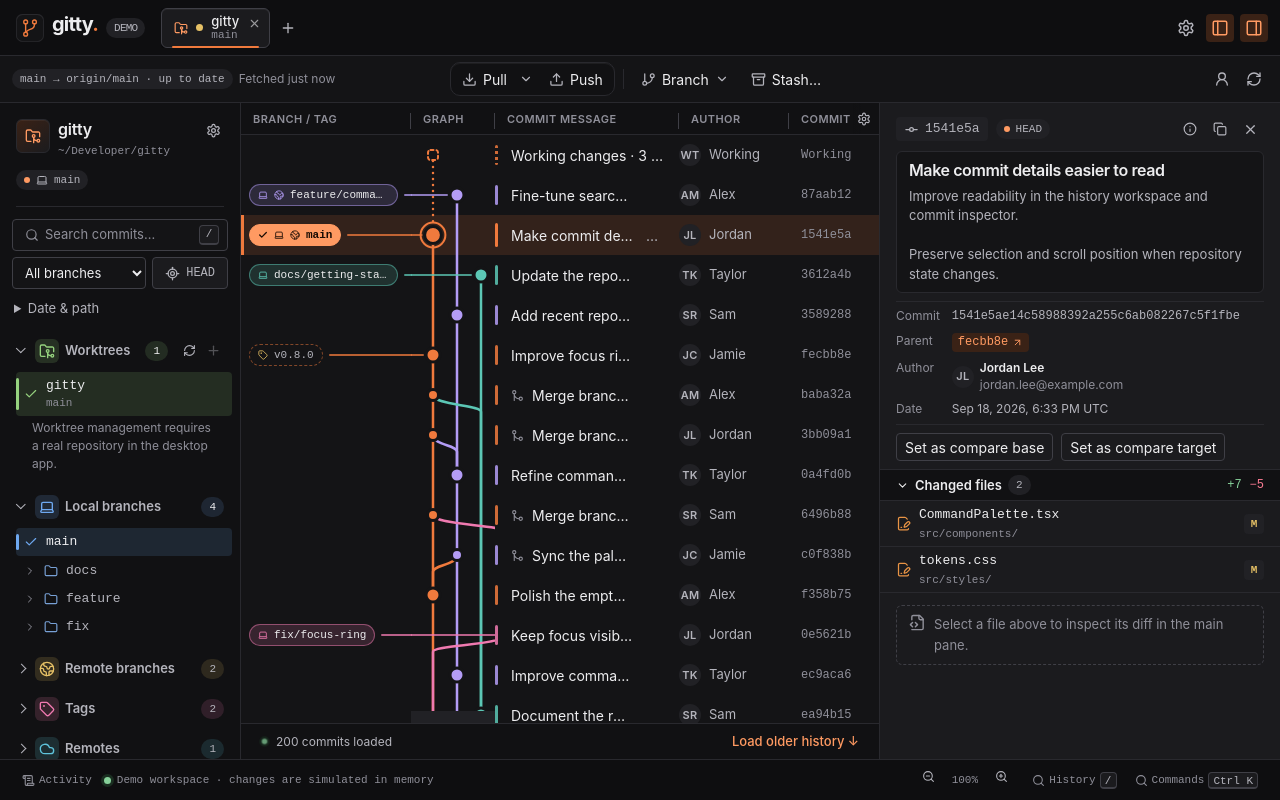
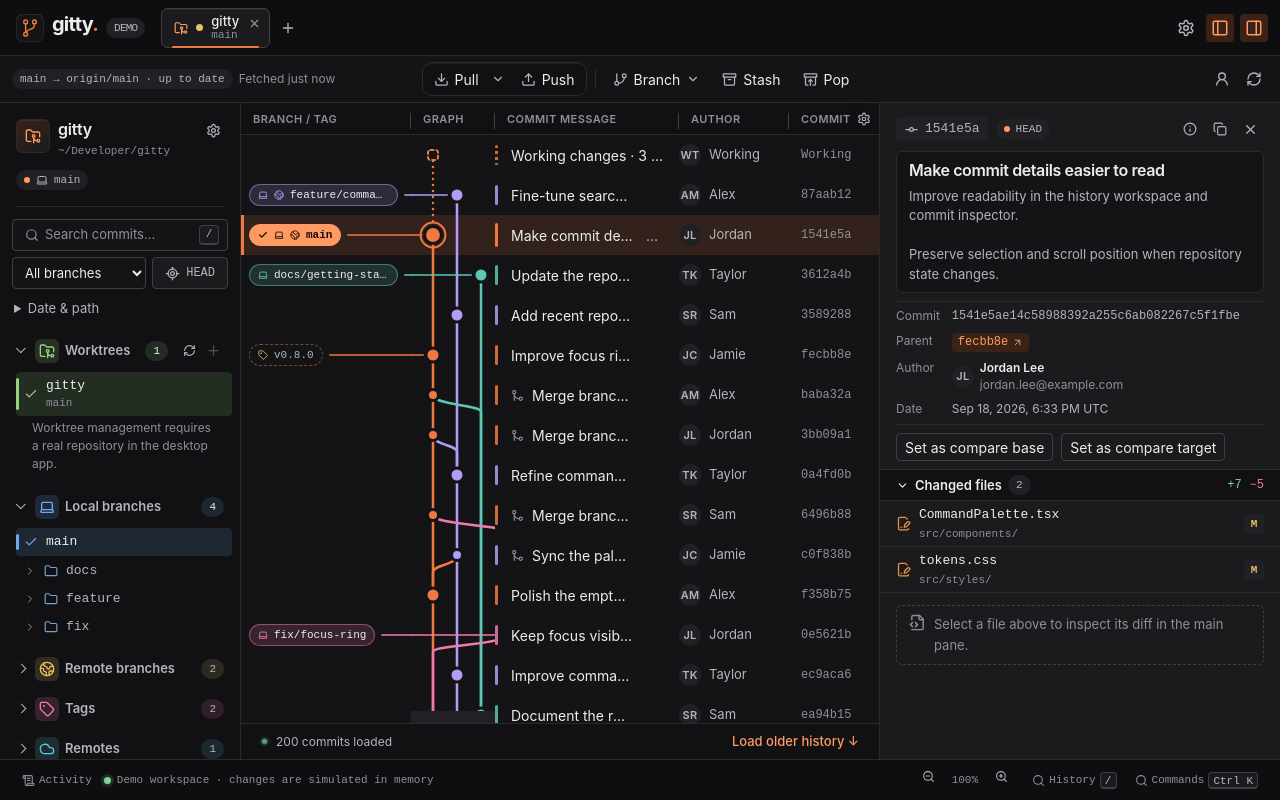
Before and after one commit to simonkaring/gitty, a React (Vite) app: page / in a window 1280 px wide. Built offline with nearby package versions, Linux system fonts and the light colour scheme.

Commit message:
feat(toolbar): split stash into stash and pop buttons
Stash saves all working changes with a generated message; Pop pops the stash entry selected in the graph, or the newest stash. Both play the toolbar's hover and pending motion.

```diff
--- a/src/components/RepositoryPane.tsx
+++ b/src/components/RepositoryPane.tsx
@@ -759,7 +759,7 @@ export function RepositoryPane({ paletteOpen = false, onOpenPalette = () => {},
       onCherryPick={() => setActionContext({ oid: pickOrder[0], commits: pickOrder, initial: 'cherryPick' })}
       onClearPick={() => { setPickMode(false); setPickOrder([]); }}
       onStartPickMode={() => setPickMode(true)}
-      onOpenStash={() => setStashOpen(true)}
+      selectedOid={selected === WORKING_ID ? '' : selected}
       onRefresh={() => void refresh()}
       onWrite={remoteWrite}
       fetchStatus={fetchStatus}
--- a/src/components/RepositoryToolbar.tsx
+++ b/src/components/RepositoryToolbar.tsx
@@ -1,8 +1,8 @@
 import { useEffect, useRef, useState } from 'react';
 import { useDismiss, useMenuKeyboard } from './ui';
-import { Archive, Check, ChevronDown, Download, GitBranch, RefreshCw, Upload, UserRound } from 'lucide-react';
+import { Archive, ArchiveRestore, Check, ChevronDown, Download, GitBranch, RefreshCw, Upload, UserRound } from 'lucide-react';
 import { native, errorMessage } from '../model/native';
-import { DEFAULT_PULL_MODE, PULL_MODE_LABELS, remoteSuccessMessage, needsPublish, syncSummary, type PullMode, type RemoteActionRequest, type SyncInfo } from '../model/remote';
+import { autoStashMessage, DEFAULT_PULL_MODE, PULL_MODE_LABELS, remoteSuccessMessage, needsPublish, sortStashes, stashSuccessMessage, syncSummary, type PullMode, type RemoteActionRequest, type StashActionRequest, type StashEntry, type SyncInfo } from '../model/remote';
 import { PublishDialog } from './PublishDialog';
 import { describeFetchStatus, type FetchStatus } from '../model/autoFetch';
 import { RepositoryIdentityDialog } from './RepositoryIdentityDialog';
@@ -23,7 +23,8 @@ export interface RepositoryToolbarProps {
   onCherryPick: () => void;
   onClearPick: () => void;
   onStartPickMode: () => void;
-  onOpenStash: () => void;
+  /** The commit picked in the graph; a pop uses its stash entry when it is one. */
+  selectedOid: string;
   onRefresh: () => void;
   onWrite: (command: string, args: Record<string, unknown>) => Promise<string>;
   notify: (message: string) => void;
@@ -35,7 +36,7 @@ const IDLE_FETCH: FetchStatus = { kind: 'idle' };
 /** Compact Pull / Push / Branch / Stash / Refresh toolbar. Sync info is a
  * passive, local-only read refetched when the active repository changes.
  * RepositoryPane separately schedules background fetches of remote refs. */
-export function RepositoryToolbar({ handle, active, revision, stateRevision, busy, pickCount, pickMode, onCreateBranch, onSwitchBranch, onCherryPick, onClearPick, onStartPickMode, onOpenStash, onRefresh, onWrite, notify, fetchStatus = IDLE_FETCH }: RepositoryToolbarProps) {
+export function RepositoryToolbar({ handle, active, revision, stateRevision, busy, pickCount, pickMode, onCreateBranch, onSwitchBranch, onCherryPick, onClearPick, onStartPickMode, selectedOid, onRefresh, onWrite, notify, fetchStatus = IDLE_FETCH }: RepositoryToolbarProps) {
   const [now, setNow] = useState(() => Date.now());
   useEffect(() => {
     if (!active) return;
@@ -46,7 +47,7 @@ export function RepositoryToolbar({ handle, active, revision, stateRevision, bus
   const fetchLabel = describeFetchStatus(fetchStatus, now);
   const [sync, setSync] = useState<SyncInfo | null>(null);
   const [syncError, setSyncError] = useState('');
-  const [pending, setPending] = useState<'fetch' | 'pull' | 'push' | null>(null);
+  const [pending, setPending] = useState<'fetch' | 'pull' | 'push' | 'stash' | 'pop' | null>(null);
   // Briefly swaps the finished action's icon for a self-drawing check.
   const [done, setDone] = useState<'fetch' | 'pull' | 'push' | null>(null);
   useEffect(() => { if (!done) return; const timer = setTimeout(() => setDone(null), 1600); return () => clearTimeout(timer); }, [done]);
@@ -98,6 +99,25 @@ export function RepositoryToolbar({ handle, active, revision, stateRevision, bus
     finally { setPending(null); }
   }
   function branchAction(action: () => void) { setBranchMenuOpen(false); action(); }
+  async function stashAction(action: StashActionRequest, kind: 'stash' | 'pop') {
+    if (disabled || pending) return;
+    setPending(kind);
+    try { const output = await onWrite('repository_stash_action', { action }); notify(stashSuccessMessage(action, output)); }
+    catch { /* The pane owns the dismissible operation error. */ }
+    finally { setPending(null); }
+  }
+  /** Pops the stash entry the graph selection stands on, else the newest stash. */
+  async function popStash() {
+    if (disabled || pending) return;
+    try {
+      setPending('pop');
+      const stashes = await native<StashEntry[]>('repository_stashes', { handle });
+      const target = stashes.find(stash => stash.oid === selectedOid) ?? sortStashes(stashes)[0];
+      if (!target) notify('No stashes to pop.');
+      else await stashAction({ kind: 'pop', oid: target.oid, restoreIndex: true }, 'pop');
+    } catch (e) { notify(errorMessage(e)); }
+    finally { setPending(null); }
+  }
   return <><div className="repository-toolbar" aria-label="Repository actions">
     <div className="toolbar-zone toolbar-start">
       <span className="badge" data-tone={!sync && syncError ? 'red' : undefined} role="status">{sync ? syncSummary(sync) : syncError ? 'Sync info unavailable' : 'Reading sync info…'}</span>
@@ -127,7 +147,9 @@ export function RepositoryToolbar({ handle, active, revision, stateRevision, bus
           </> : <button role="menuitem" onClick={() => branchAction(onStartPickMode)}>Start cherry-pick sequence…</button>}
         </div>}
       </div>
-      <button disabled={busy} onClick={onOpenStash}><Archive size={15} />Stash…</button>
+      <button className="sync-button stash" data-pending={pending === 'stash'} disabled={disabled || !!pending} title="Stash all working changes" onClick={() => void stashAction({ kind: 'save', message: autoStashMessage() }, 'stash')}><Archive size={15} />{pending === 'stash' ? 'Stashing…' : 'Stash'}</button>
+      <button className="sync-button pop" data-pending={pending === 'pop'} disabled={disabled || !!pending} title={selectedOid ? 'Pop the selected stash, or the latest stash' : 'Pop the latest stash'} onClick={() => void popStash()}><ArchiveRestore size={15} />{pending === 'pop' ? 'Popping…' : 'Pop'}</button>
+
     </div>
     <div className="toolbar-zone toolbar-end">
       <button className="icon-button" aria-label="Git identity…" title="Repository Git identity" disabled={disabled} onClick={() => setIdentityOpen(true)}><UserRound size={16} /></button>
--- a/src/model/remote.ts
+++ b/src/model/remote.ts
@@ -94,6 +94,12 @@ export function remoteSuccessMessage(action: RemoteActionRequest, output: string
   return `Pulled updates${action.remote ? ` from ${action.remote}${action.branch ? `/${action.branch}` : ''}` : ''}.`;
 }
 
+/** A one-click stash names itself, so unlabelled stashes in `git stash list`
+ * stay distinguishable instead of all reading "WIP on <branch>". */
+export function autoStashMessage(now = new Date()): string {
+  return `Gitty: ${now.toLocaleString()}`;
+}
+
 export function stashSuccessMessage(action: StashActionRequest, output: string): string {
   if (action.kind === 'save') {
     return /^No local changes to save\s*$/m.test(output) ? 'No changes to stash.' : 'Saved working changes to a stash.';
--- a/src/styles/motion.css
+++ b/src/styles/motion.css
@@ -264,6 +264,21 @@ svg.lucide-refresh-cw {
 }
 .refresh-button[data-pending='true'] svg {
   animation: spin 0.9s linear infinite;
+}
+/* Stash sinks into the archive; pop lifts it back out. Pending work bobs both. */
+.sync-button.stash svg,
+.sync-button.pop svg {
+  transition: transform var(--dur-med) var(--ease-spring);
+}
+.sync-button.stash:hover:not(:disabled) svg {
+  transform: translateY(2px) scale(0.95);
+}
+.sync-button.pop:hover:not(:disabled) svg {
+  transform: translateY(-2px) scale(1.05);
+}
+.sync-button.stash[data-pending='true'] svg,
+.sync-button.pop[data-pending='true'] svg {
+  animation: bob-down 900ms ease-in-out infinite;
 }
 /* Chevrons follow their disclosure state. */
 svg.lucide-chevron-down {
```
Also changed, not shown: 1 other file (tests, documents, lock files or other folders).
